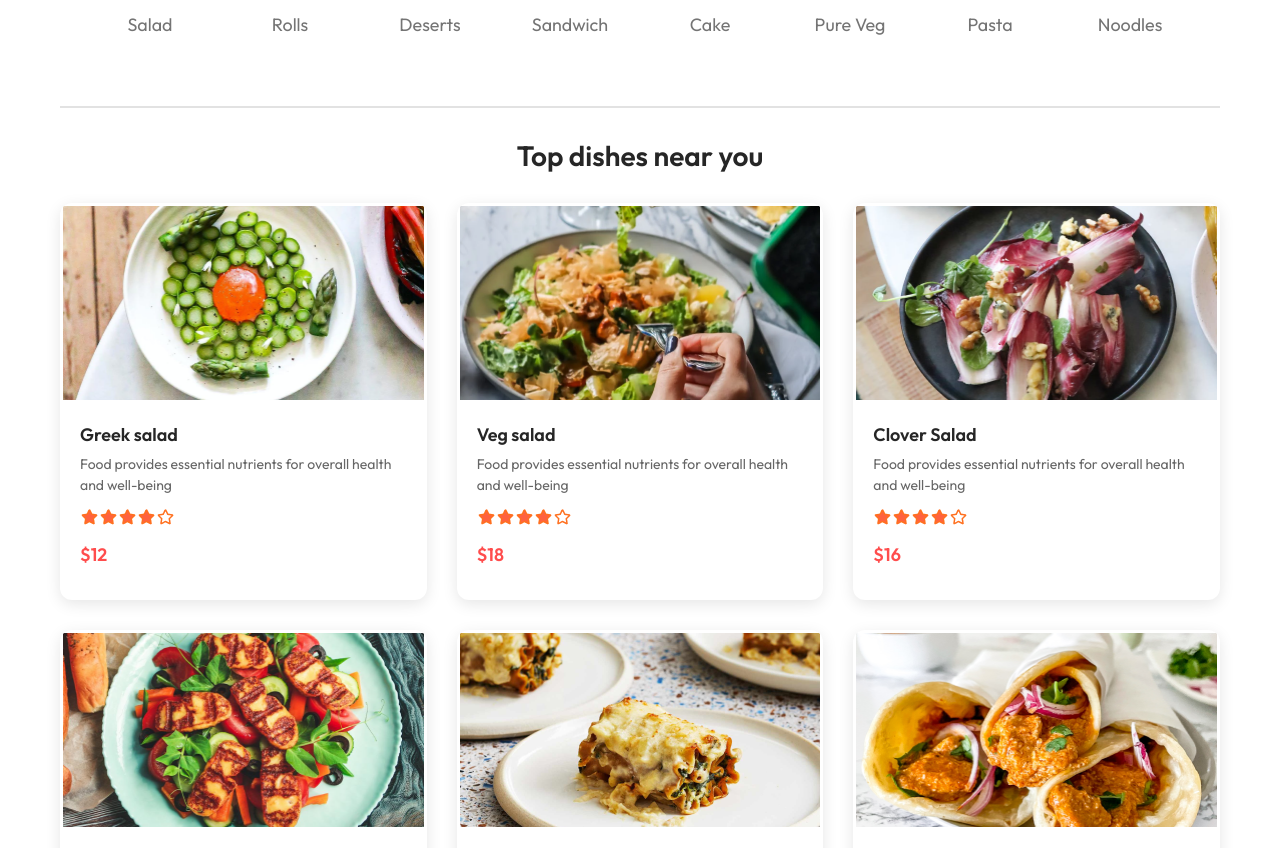
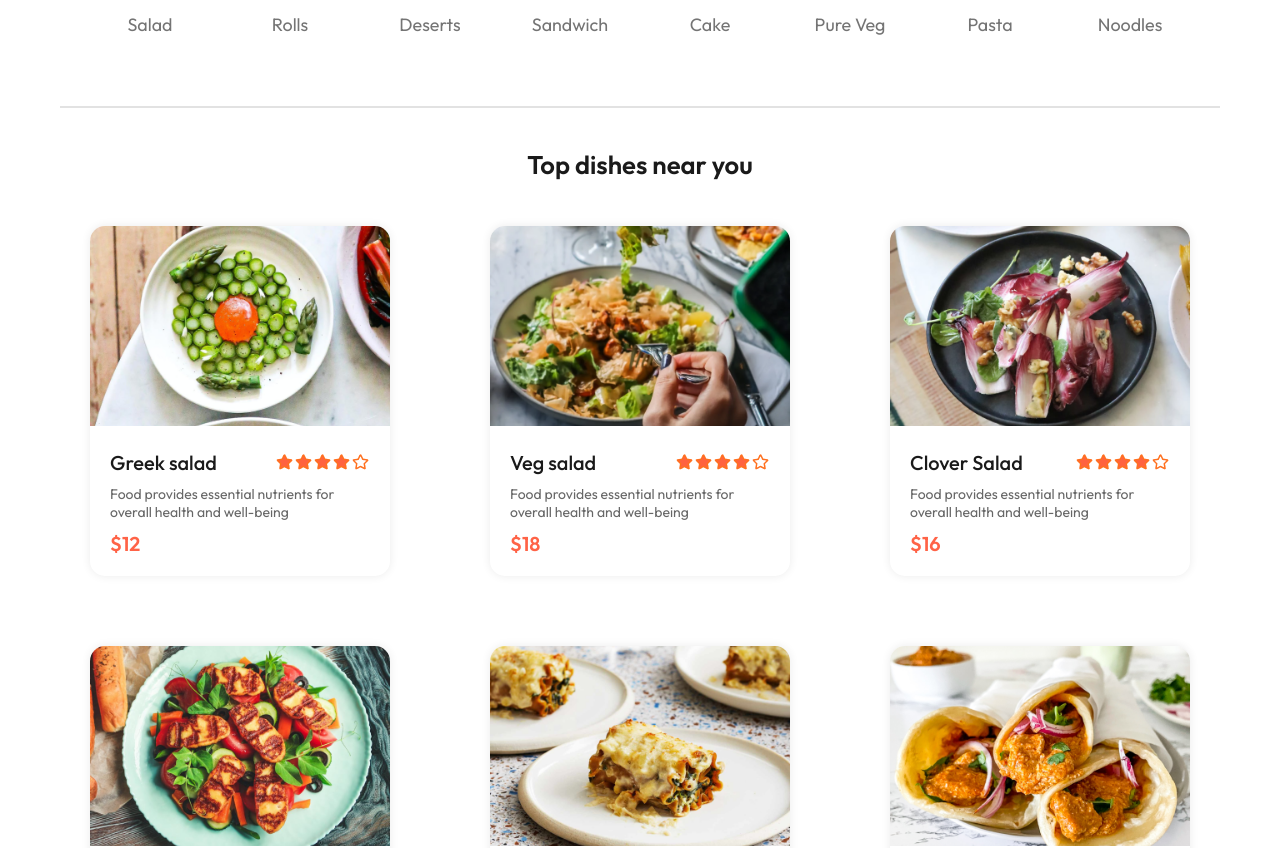
Before and after one commit to jibankumarpanda/FOODSTAR, a React (Vite) app in the folder frontend/: page / in a window 1280 px wide. Shown: the part 840-1688 px from the top of the page. Built offline with nearby package versions, Linux system fonts and the light colour scheme.

Commit message:
Your commit message here

```diff
--- a/frontend/src/components/FoodDisplay/FoodDisplay.css
+++ b/frontend/src/components/FoodDisplay/FoodDisplay.css
@@ -1,117 +1,18 @@
-/* FoodDisplay.css */
-.food-display {
+.food-display{
+    margin: 30px auto;
     max-width: 1200px;
-    margin: 20px auto;
     padding: 0 20px;
 }
-
-.food-display h2 {
-    font-size: 28px;
+.food-display h2{
+    font-size: max(2vw,24px);
     font-weight: 600;
-    color: #262626;
+    text-align: center;
     margin-bottom: 30px;
-    text-align: center;
+    color: #1a1a1a;
 }
-
-.food-display-list {
+.food-display-list{
     display: grid;
-    grid-template-columns: repeat(auto-fill, minmax(280px, 1fr));
-    gap: 30px;
-    margin-top: 30px;
+    grid-template-columns: repeat(auto-fill, minmax(300px, 1fr));
+    gap: 40px;
+    justify-items: center;
 }
-
-.food-item {
-    background: white;
-    border-radius: 12px;
-    overflow: hidden;
-    box-shadow: 0 4px 15px rgba(0, 0, 0, 0.1);
-    transition: transform 0.3s ease, box-shadow 0.3s ease;
-    cursor: pointer;
-}
-
-.food-item:hover {
-    transform: translateY(-5px);
-    box-shadow: 0 8px 25px rgba(0, 0, 0, 0.15);
-}
-
-.food-item-img-container {
-    width: 100%;
-    height: 200px;
-    overflow: hidden;
-    position: relative;
-}
-
-.food-item-img-container img {
-    width: 100%;
-    height: 100%;
-    object-fit: cover;
-    transition: transform 0.5s ease, border 0.3s ease; /* Added border transition */
-    border: 3px solid transparent; /* Add transparent border by default */
-    box-sizing: border-box; /* Ensures border is included in element's dimensions */
-}
-
-.food-item:hover .food-item-img-container img {
-    transform: scale(1.05);
-}
-
-.food-item-img-container img.active {
-    border: 3px solid #ff4d4d;
-    border-radius: 12px 12px 0 0;
-}
-
-.food-item-info {
-    padding: 20px;
-}
-
-.food-item-info h3 {
-    font-size: 18px;
-    font-weight: 600;
-    color: #262626;
-    margin-bottom: 8px;
-}
-
-.food-item-info p {
-    color: #666;
-    font-size: 14px;
-    margin-bottom: 12px;
-    line-height: 1.5;
-}
-
-.food-item-price {
-    color: #ff4d4d !important;
-    font-weight: 600;
-    font-size: 18px !important;
-    margin-top: 10px !important;
-}
-
-/* Responsive Design */
-@media (max-width: 768px) {
-    .food-display-list {
-        grid-template-columns: repeat(auto-fill, minmax(240px, 1fr));
-        gap: 20px;
-    }
-
-    .food-item-img-container {
-        height: 180px;
-    }
-}
-
-@media (max-width: 480px) {
-    .food-display {
-        padding: 0 15px;
-    }
-
-    .food-display h2 {
-        font-size: 24px;
-        margin-bottom: 20px;
-    }
-
-    .food-display-list {
-        grid-template-columns: 1fr;
-        gap: 15px;
-    }
-
-    .food-item-info {
-        padding: 15px;
-    }
-}
--- a/frontend/src/components/FoodDisplay/FoodDisplay.jsx
+++ b/frontend/src/components/FoodDisplay/FoodDisplay.jsx
@@ -2,40 +2,22 @@ import React, { useContext } from 'react'
 import './FoodDisplay.css'
 import { StoreContext } from '../../Context/StoreContext'
 import { assets } from '../../assets/assets';
+import FoodItem from '../FoodItem/FoodItem';
 
 const FoodDisplay = ({ category, setCategory }) => {
     const { food_list } = useContext(StoreContext)
 
     return (
-        <div className='food-display' id='food-display'>
-            <h2>Top dishes near you</h2>
-            <div className="food-display-list">
-                {food_list && food_list
-                    .filter((item) => category === "All" || item.category === category)
-                    .map((item, index) => (
-                        <div
-                            key={index}
-                            className='food-item'
-                            onClick={() => setCategory(item.category)}
-                        >
-                            <div className="food-item-img-container">
-                                <img
-                                    className={category === item.category ? "active" : ""}
-                                    src={item.image}
-                                    alt={item.name}
-                                />
-                            </div>
-                            <div className="food-item-info">
-                                <h3>{item.name}</h3>
-                                <p>{item.description}</p>
-                                <img src={assets.rating_starts} alt="Rating" />
-                                <p className="food-item-price">${item.price}</p>
-                            </div>
-                        </div>
-                    ))
-                }
-            </div>
+       <div className='food-display' id='food-display'>
+        <h2>Top dishes near you</h2>
+        <div className="food-display-list">
+            {food_list.map((item,index)=>{
+                return(
+                    <FoodItem key={index} id={item._id} name={item.name} description={item.description} price={item.price} image={item.image}/>
+                )
+            })}
         </div>
+       </div>
     )
 }
 
--- a/frontend/src/components/FoodItem/FoodItem.css
+++ b/frontend/src/components/FoodItem/FoodItem.css
@@ -0,0 +1,68 @@
+@keyframes clickEffect {
+    0% { transform: scale(1); }
+    50% { transform: scale(0.98); }
+    100% { transform: scale(1); }
+}
+
+@keyframes clickEffect {
+    0% { transform: scale(1); }
+    50% { transform: scale(0.98); }
+    100% { transform: scale(1); }
+}
+
+.food-item {
+    width: 300px;
+    margin: 15px auto;
+    border-radius: 15px;
+    box-shadow: 0px 0px 10px #00000015;
+    transition: all 0.3s ease;
+    animation: fadeIn 1s;
+    overflow: hidden;
+    cursor: pointer;
+}
+
+.food-item:active {
+    animation: clickEffect 0.3s ease;
+    box-shadow: 0px 0px 20px #00000025;
+}
+
+.food-item:hover {
+    transform: translateY(-5px);
+    box-shadow: 0 10px 20px rgba(0, 0, 0, 0.1);
+}
+.food-item-image{
+    width: 100%;
+    height: 200px;
+    object-fit: cover;
+}
+.food-item-info{
+    padding: 20px;
+}
+.food-item-name-rating{
+    display: flex;
+    justify-content: space-between;
+    align-items: center;
+    margin-bottom: 10px;
+}
+
+.food-item-name-rating p {
+    font-size: 18px;
+    font-weight: 600;
+    color: #1a1a1a;
+}
+
+.food-item-desc {
+    color: #676767;
+    font-size: 14px;
+    margin-bottom: 10px;
+}
+
+.food-item-price {
+    color: tomato;
+    font-size: 20px;
+    font-weight: 600;
+}
+.food-item-name-rating p{
+    font-size: 20px;
+    font-weight: 500;
+}
--- a/frontend/src/components/FoodItem/FoodItem.tsx
+++ b/frontend/src/components/FoodItem/FoodItem.tsx
@@ -11,8 +11,19 @@ interface FoodItemProps {
 }
 
 const FoodItem = ({ id, name, price, description, image }: FoodItemProps) => {
+    const [isClicked, setIsClicked] = React.useState(false);
+
+    const handleClick = () => {
+        setIsClicked(true);
+        setTimeout(() => setIsClicked(false), 200);
+    };
+
     return (
-        <div className='food-item'>
+        <div
+            className={`food-item ${isClicked ? 'clicked' : ''}`}
+            onClick={handleClick}
+            style={{ cursor: 'pointer' }}
+        >
            <div className="food-item-img-container">
                 <img className='food-item-image' src={image} alt={name} />
            </div>
@@ -28,4 +39,4 @@ const FoodItem = ({ id, name, price, description, image }: FoodItemProps) => {
     );
 }
 
-export default FoodItem;  // Make sure this line is present
+export default FoodItem;
```
